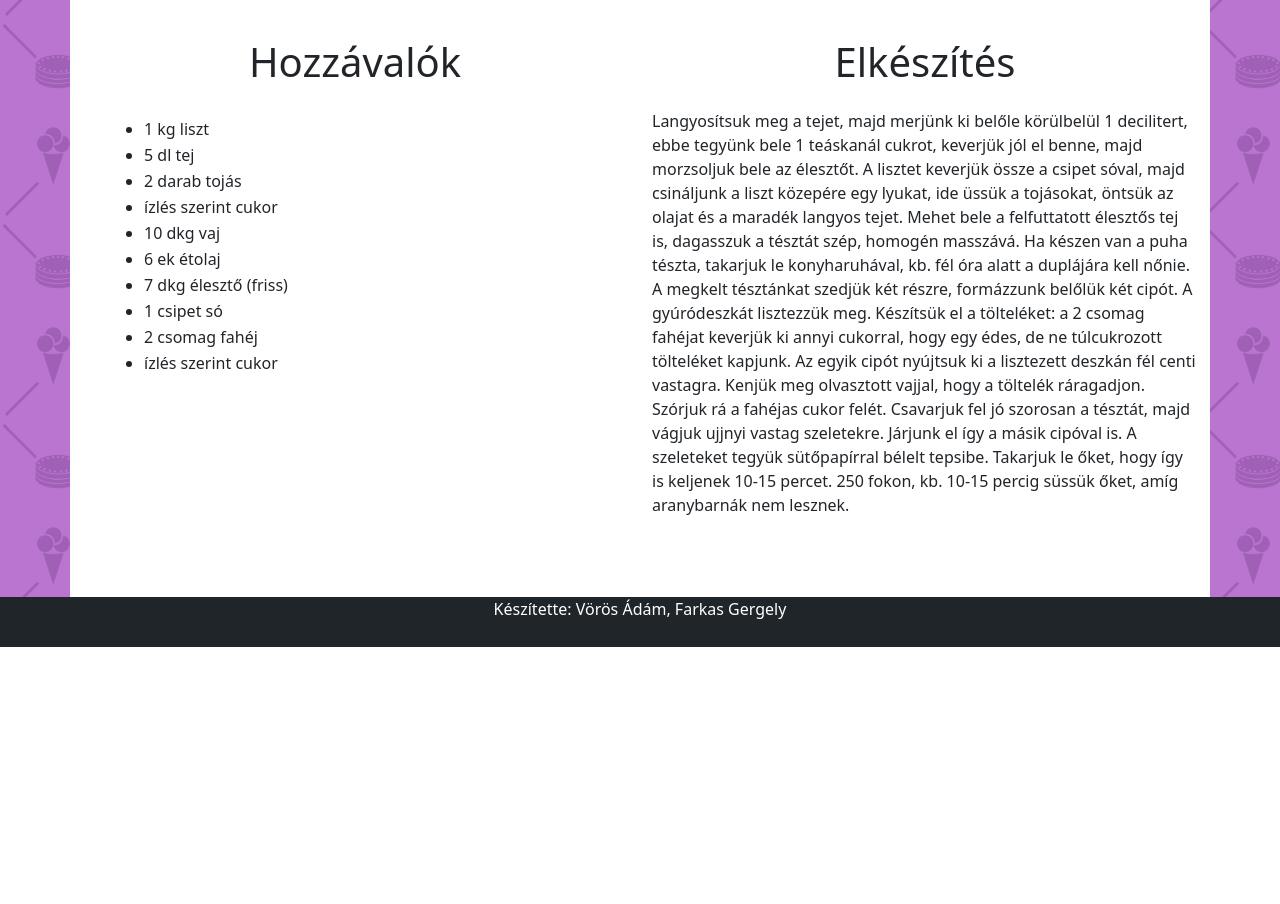
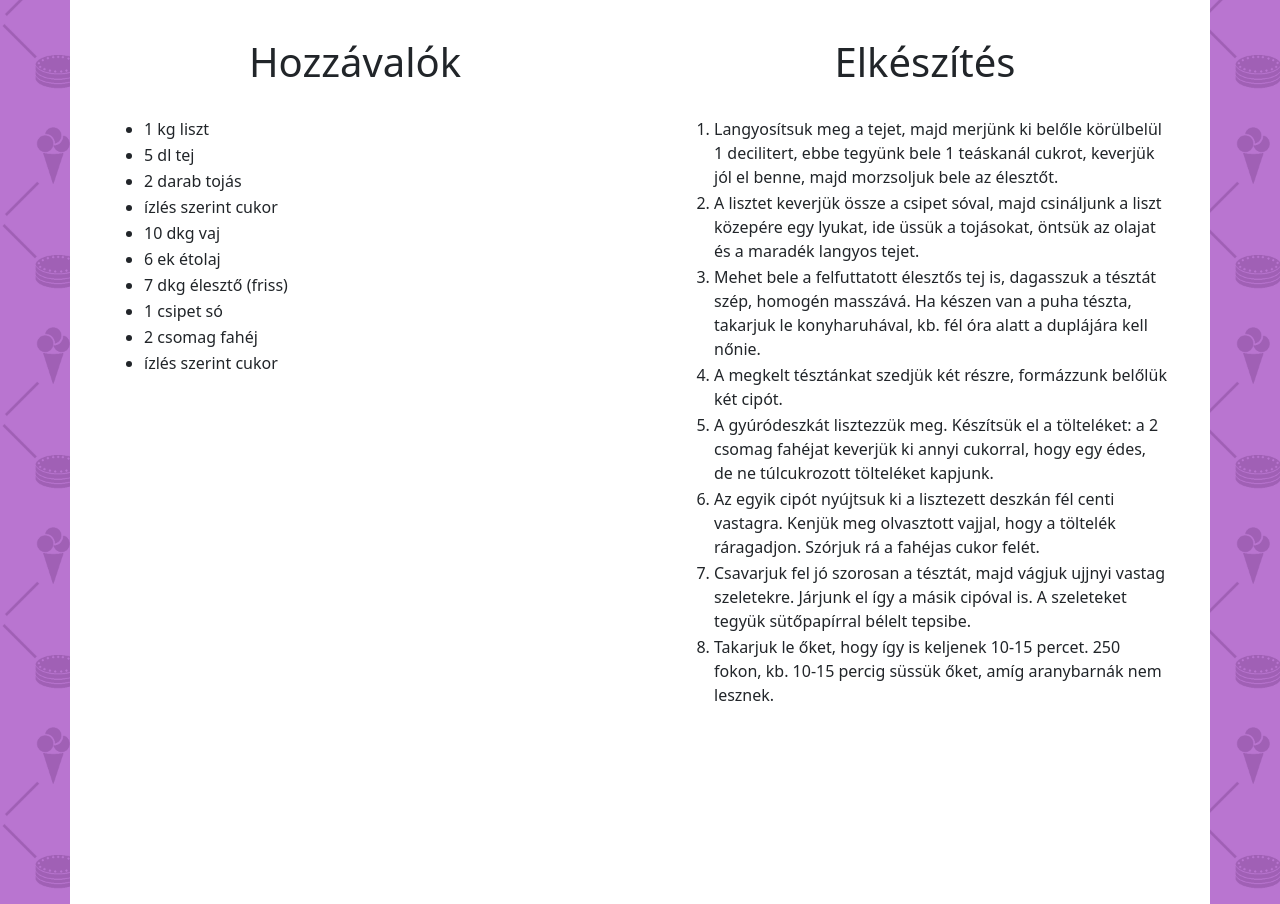
Before and after one commit to Adamka0111/ikt-szft.3-csapat-5, a plain HTML site: page ikt projekt/fahejascsiga.html in a window 1280 px wide. Shown: the part 779-1683 px from the top of the page. Before the commit the page ends 1426 px from the top, so only its background shows below. Drawn offline with nearby package versions, Linux system fonts and the light colour scheme.

Commit message:
Add files via upload

```diff
--- a/ikt projekt/fahejascsiga.html
+++ b/ikt projekt/fahejascsiga.html
@@ -37,7 +37,7 @@
         <div class="row">
             <h1>Fahéjas csiga</h1>
         </div>
-        <div class="row">
+        <div class="row" id="elso">
             <div class="col-sm-12 col-lg-6">
               <p>
                 Az összes tekercs alapú péksütemény közül valószínűleg a fahéjas csiga a legnépszerűbb. Rengeteg kultúra konyhájában megtalálható, mint pélául az amerikai, a svéd, és még a magyar konyhában is. A fahéjas csigának sok különböző változata van, és ebben a receptben a magyar fajtát fogjuk elkészíteni.
@@ -48,7 +48,7 @@
             </div>
         </div>
         <hr>
-        <div class="row">
+        <div class="row" id="masodik">
           <div class="col-sm-12 col-lg-6">
             <h1 id="hozzavalo">Hozzávalók</h1>
             <p>
@@ -69,7 +69,16 @@
           <div class="col-sm-12 col-lg-6">
             <h1 id="elkeszites">Elkészítés</h1>
             <p>
-              Langyosítsuk meg a tejet, majd merjünk ki belőle körülbelül 1 decilitert, ebbe tegyünk bele 1 teáskanál cukrot, keverjük jól el benne, majd morzsoljuk bele az élesztőt. A lisztet keverjük össze a csipet sóval, majd csináljunk a liszt közepére egy lyukat, ide üssük a tojásokat, öntsük az olajat és a maradék langyos tejet. Mehet bele a felfuttatott élesztős tej is, dagasszuk a tésztát szép, homogén masszává. Ha készen van a puha tészta, takarjuk le konyharuhával, kb. fél óra alatt a duplájára kell nőnie. A megkelt tésztánkat szedjük két részre, formázzunk belőlük két cipót. A gyúródeszkát lisztezzük meg. Készítsük el a tölteléket: a 2 csomag fahéjat keverjük ki annyi cukorral, hogy egy édes, de ne túlcukrozott tölteléket kapjunk. Az egyik cipót nyújtsuk ki a lisztezett deszkán fél centi vastagra. Kenjük meg olvasztott vajjal, hogy a töltelék ráragadjon. Szórjuk rá a fahéjas cukor felét. Csavarjuk fel jó szorosan a tésztát, majd vágjuk ujjnyi vastag szeletekre. Járjunk el így a másik cipóval is. A szeleteket tegyük sütőpapírral bélelt tepsibe. Takarjuk le őket, hogy így is keljenek 10-15 percet. 250 fokon, kb. 10-15 percig süssük őket, amíg aranybarnák nem lesznek.
+              <ol>
+                <li>Langyosítsuk meg a tejet, majd merjünk ki belőle körülbelül 1 decilitert, ebbe tegyünk bele 1 teáskanál cukrot, keverjük jól el benne, majd morzsoljuk bele az élesztőt.</li>
+                <li>A lisztet keverjük össze a csipet sóval, majd csináljunk a liszt közepére egy lyukat, ide üssük a tojásokat, öntsük az olajat és a maradék langyos tejet.</li>
+                <li>Mehet bele a felfuttatott élesztős tej is, dagasszuk a tésztát szép, homogén masszává. Ha készen van a puha tészta, takarjuk le konyharuhával, kb. fél óra alatt a duplájára kell nőnie.</li>
+                <li>A megkelt tésztánkat szedjük két részre, formázzunk belőlük két cipót.</li>
+                <li>A gyúródeszkát lisztezzük meg. Készítsük el a tölteléket: a 2 csomag fahéjat keverjük ki annyi cukorral, hogy egy édes, de ne túlcukrozott tölteléket kapjunk.</li>
+                <li>Az egyik cipót nyújtsuk ki a lisztezett deszkán fél centi vastagra. Kenjük meg olvasztott vajjal, hogy a töltelék ráragadjon. Szórjuk rá a fahéjas cukor felét.</li>
+                <li>Csavarjuk fel jó szorosan a tésztát, majd vágjuk ujjnyi vastag szeletekre. Járjunk el így a másik cipóval is. A szeleteket tegyük sütőpapírral bélelt tepsibe.</li>
+                <li>Takarjuk le őket, hogy így is keljenek 10-15 percet. 250 fokon, kb. 10-15 percig süssük őket, amíg aranybarnák nem lesznek.</li>
+              </ol>
             </p>
           </div>
         </div>
--- a/ikt projekt/style.css
+++ b/ikt projekt/style.css
@@ -47,3 +47,6 @@ h6{
   color: white;
   text-align: center;
 }
+#elso:hover, #masodik:hover, #harmadik:hover, #negyedik:hover{
+  background-color: rgb(201, 201, 201);
+}
```
Also changed, not shown: ikt projekt/belgagofri.html (+8 -3 lines), ikt projekt/index.html (+6 -9 lines).
